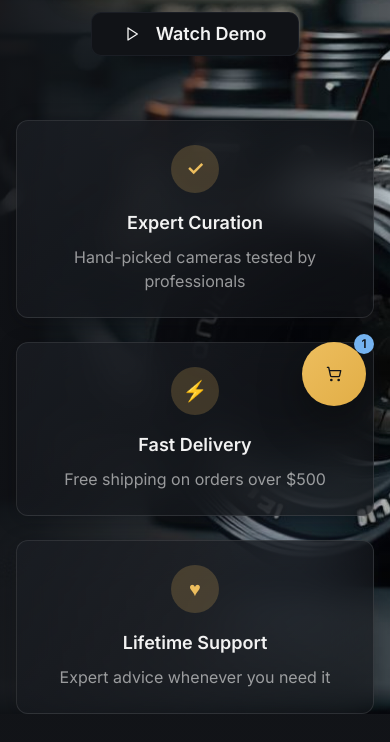
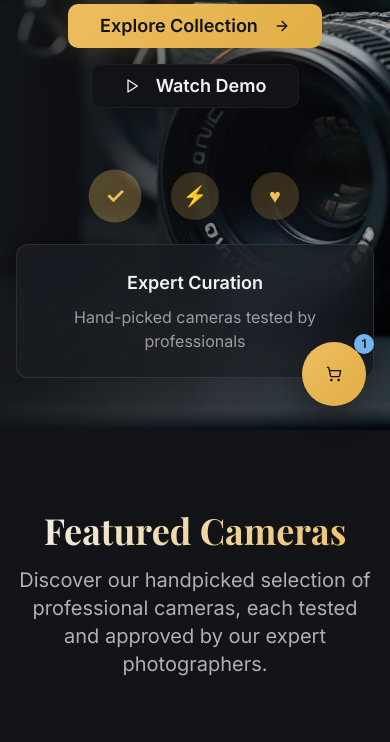
Before and after one commit to kiplimo234/shutter-soul-showcase, a React (Vite) app: page / in a window 390 px wide. Shown: the part 414-1156 px from the top of the page. Built offline with nearby package versions, Linux system fonts and the light colour scheme.

Commit message:
Refactor hero section features
Make hero section features display as a carousel on small screens, with icons always visible and active content centered.

```diff
--- a/src/components/Hero.tsx
+++ b/src/components/Hero.tsx
@@ -1,8 +1,28 @@
 import { ArrowRight, Play } from "lucide-react";
 import { Button } from "@/components/ui/button";
 import heroImage from "@/assets/hero-cameras.jpg";
+import { useState } from "react";
 
 const Hero = () => {
+  const [activeFeature, setActiveFeature] = useState(0);
+
+  const features = [
+    {
+      icon: "✓",
+      title: "Expert Curation",
+      description: "Hand-picked cameras tested by professionals"
+    },
+    {
+      icon: "⚡",
+      title: "Fast Delivery",
+      description: "Free shipping on orders over $500"
+    },
+    {
+      icon: "♥",
+      title: "Lifetime Support",
+      description: "Expert advice whenever you need it"
+    }
+  ];
   return (
     <section className="relative min-h-screen flex items-center justify-center overflow-hidden">
       {/* Background Image */}
@@ -47,29 +67,44 @@ const Hero = () => {
           </div>
 
           {/* Features */}
-          <div className="grid grid-cols-1 md:grid-cols-3 gap-6 mt-16">
-            <div className="glass-card p-6 rounded-lg text-center group hover:scale-105 transition-transform duration-300">
-              <div className="w-12 h-12 bg-primary/20 rounded-full flex items-center justify-center mx-auto mb-4">
-                <span className="text-primary text-xl font-bold">✓</span>
-              </div>
-              <h3 className="font-semibold text-lg mb-2">Expert Curation</h3>
-              <p className="text-foreground/60">Hand-picked cameras tested by professionals</p>
+          <div className="mt-16">
+            {/* Desktop view - grid layout */}
+            <div className="hidden md:grid md:grid-cols-3 gap-6">
+              {features.map((feature, index) => (
+                <div key={index} className="glass-card p-6 rounded-lg text-center group hover:scale-105 transition-transform duration-300">
+                  <div className="w-12 h-12 bg-primary/20 rounded-full flex items-center justify-center mx-auto mb-4">
+                    <span className="text-primary text-xl font-bold">{feature.icon}</span>
+                  </div>
+                  <h3 className="font-semibold text-lg mb-2">{feature.title}</h3>
+                  <p className="text-foreground/60">{feature.description}</p>
+                </div>
+              ))}
             </div>
 
-            <div className="glass-card p-6 rounded-lg text-center group hover:scale-105 transition-transform duration-300">
-              <div className="w-12 h-12 bg-primary/20 rounded-full flex items-center justify-center mx-auto mb-4">
-                <span className="text-primary text-xl font-bold">⚡</span>
+            {/* Mobile view - carousel */}
+            <div className="md:hidden">
+              {/* Icon row */}
+              <div className="flex justify-center gap-8 mb-6">
+                {features.map((feature, index) => (
+                  <button
+                    key={index}
+                    onClick={() => setActiveFeature(index)}
+                    className={`w-12 h-12 rounded-full flex items-center justify-center transition-all duration-300 ${
+                      activeFeature === index
+                        ? 'bg-primary/30 scale-110'
+                        : 'bg-primary/20 hover:bg-primary/25'
+                    }`}
+                  >
+                    <span className="text-primary text-xl font-bold">{feature.icon}</span>
+                  </button>
+                ))}
               </div>
-              <h3 className="font-semibold text-lg mb-2">Fast Delivery</h3>
-              <p className="text-foreground/60">Free shipping on orders over $500</p>
-            </div>
 
-            <div className="glass-card p-6 rounded-lg text-center group hover:scale-105 transition-transform duration-300">
-              <div className="w-12 h-12 bg-primary/20 rounded-full flex items-center justify-center mx-auto mb-4">
-                <span className="text-primary text-xl font-bold">♥</span>
+              {/* Active feature content */}
+              <div className="glass-card p-6 rounded-lg text-center transition-all duration-300">
+                <h3 className="font-semibold text-lg mb-2">{features[activeFeature].title}</h3>
+                <p className="text-foreground/60">{features[activeFeature].description}</p>
               </div>
-              <h3 className="font-semibold text-lg mb-2">Lifetime Support</h3>
-              <p className="text-foreground/60">Expert advice whenever you need it</p>
             </div>
           </div>
         </div>
```
